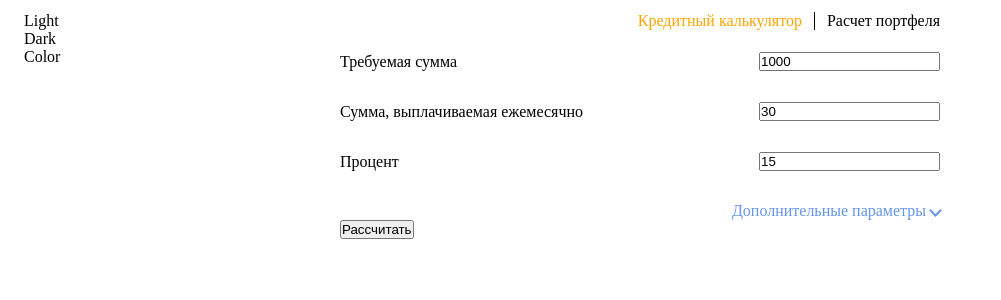
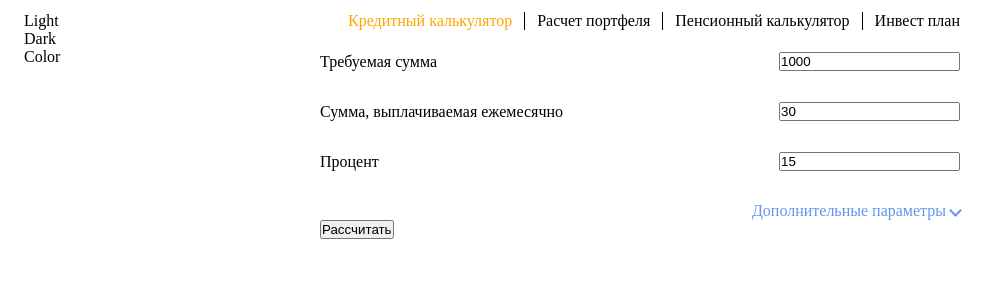
Before and after one commit to timastafx/loanCalculate, an Angular app: page /#/loanCalculate in a window 1280 px wide. Shown: the top 300 px of the page, without its empty margins (0-1001 px from the left). Built offline with nearby package versions, Linux system fonts and the light colour scheme.

Commit message:
Add pension & invest components

```diff
--- /dev/null
+++ b/src/app/invest-plan/invest-plan.component.html
@@ -0,0 +1 @@
+Инвестиционный план:
--- /dev/null
+++ b/src/app/invest-plan/invest-plan.component.ts
@@ -0,0 +1,9 @@
+import { ChangeDetectionStrategy, Component } from '@angular/core';
+
+@Component({
+  selector: 'app-invest-plan',
+  templateUrl: 'invest-plan.component.html',
+  styleUrls: ['invest-plan.component.scss'],
+  changeDetection: ChangeDetectionStrategy.OnPush
+})
+export class InvestPlanComponent {}
--- /dev/null
+++ b/src/app/pension-plan/pension-plan.component.html
@@ -0,0 +1 @@
+Hello, world!
--- /dev/null
+++ b/src/app/pension-plan/pension-plan.component.ts
@@ -0,0 +1,9 @@
+import { ChangeDetectionStrategy, Component } from '@angular/core';
+
+@Component({
+  selector: 'app-pension-plan',
+  templateUrl: 'pension-plan.component.html',
+  styleUrls: ['pension-plan.component.scss'],
+  changeDetection: ChangeDetectionStrategy.OnPush
+})
+export class PensionPlanComponent {}
--- a/src/app/root-component/app.component.less
+++ b/src/app/root-component/app.component.less
@@ -43,8 +43,11 @@
   }
 
   &__content {
-    max-width: 600px;
+    max-width: 640px;
     margin-left: auto;
     margin-right: auto;
+
+    color: var(--primary-text-color);
+    border-color: var(--primary-border-color);
   }
 }
--- a/src/app/root-component/app.component.ts
+++ b/src/app/root-component/app.component.ts
@@ -36,6 +36,16 @@ export class AppComponent implements OnInit {
       id: '1',
       label: 'Расчет портфеля',
       path: ['/quantification']
+    },
+    {
+      id: '2',
+      label: 'Пенсионный калькулятор',
+      path: ['/pension']
+    },
+    {
+      id: '3',
+      label: 'Инвест план',
+      path: ['/invest-plan']
     }
   ];
 
```
Also changed, not shown: src/app/app-routing.module.ts (+6 -5 lines), src/app/app.module.ts (+10 -1 lines), src/app/invest-plan/invest-plan.component.scss (added), src/app/pension-plan/pension-plan.component.scss (added).
